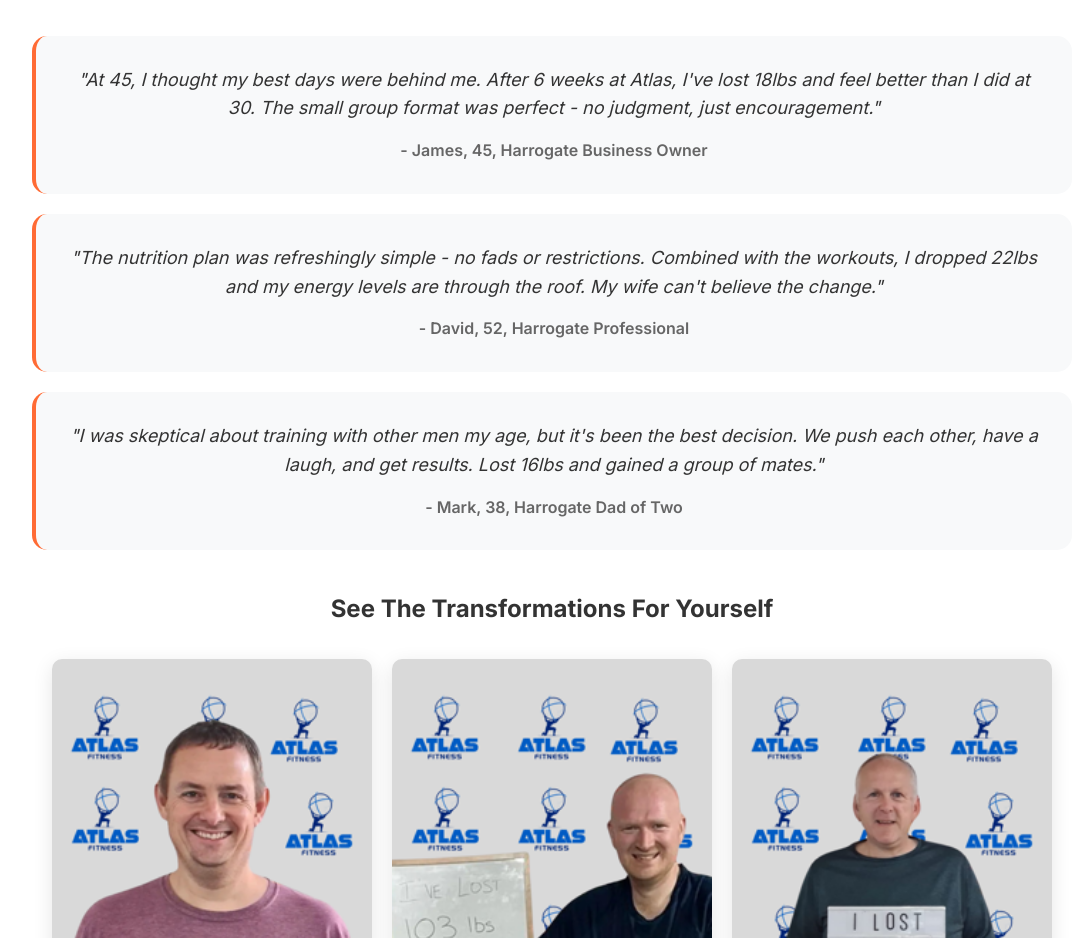
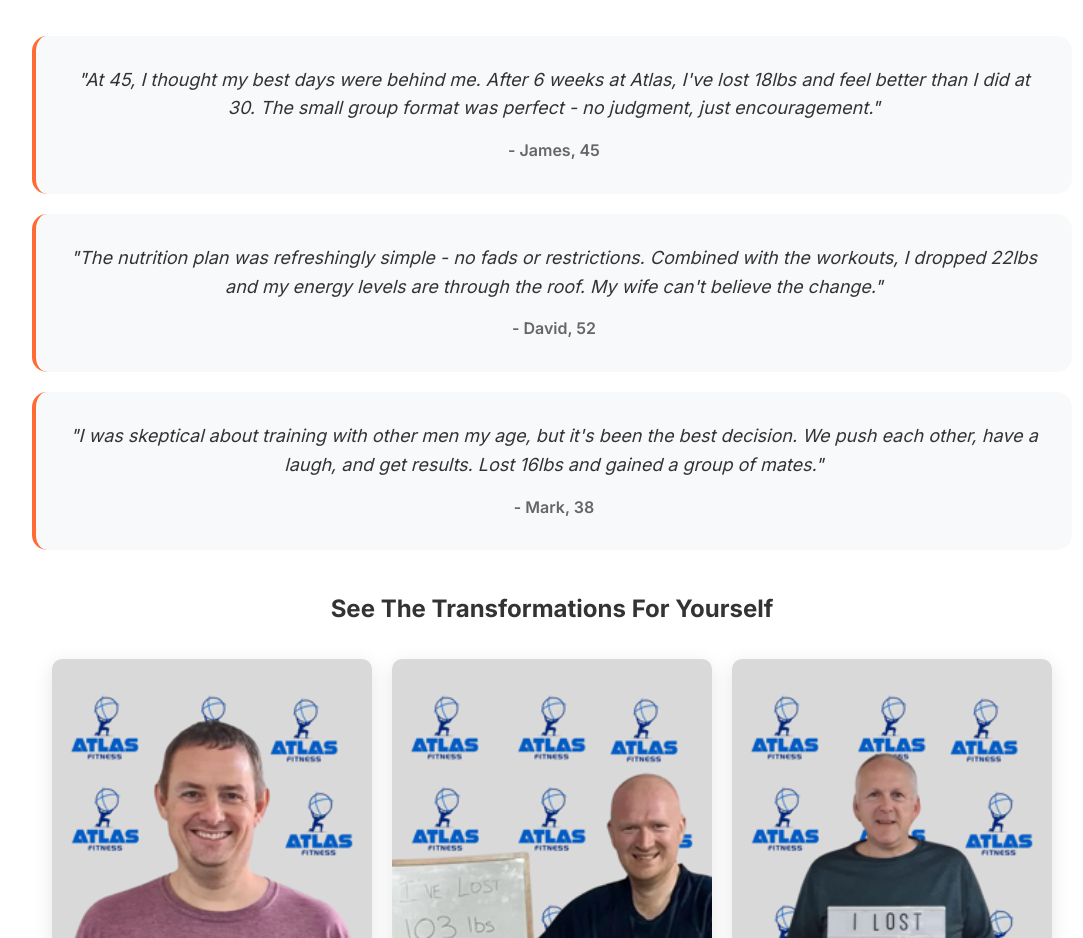
Before and after one commit to Schofield90/atlas-gyms-website, a plain HTML site: page pages/landing/harrogate-mens-transformation.html in a window 1280 px wide. Shown: the part 1560-2498 px from the top of the page, without its empty margins (88-1171 px from the left). Drawn offline with Linux system fonts and the light colour scheme; a script that the page names is missing.

Commit message:
Remove job titles and locations from testimonials, keep only names and ages

```diff
--- a/pages/landing/harrogate-mens-transformation.html
+++ b/pages/landing/harrogate-mens-transformation.html
@@ -575,7 +575,7 @@
                     I've lost 18lbs and feel better than I did at 30. The small group format
                     was perfect - no judgment, just encouragement."
                 </p>
-                <p class="testimonial-author">- James, 45, Harrogate Business Owner</p>
+                <p class="testimonial-author">- James, 45</p>
             </div>
 
             <div class="testimonial">
@@ -584,7 +584,7 @@
                     Combined with the workouts, I dropped 22lbs and my energy levels are
                     through the roof. My wife can't believe the change."
                 </p>
-                <p class="testimonial-author">- David, 52, Harrogate Professional</p>
+                <p class="testimonial-author">- David, 52</p>
             </div>
 
             <div class="testimonial">
@@ -593,7 +593,7 @@
                     the best decision. We push each other, have a laugh, and get results.
                     Lost 16lbs and gained a group of mates."
                 </p>
-                <p class="testimonial-author">- Mark, 38, Harrogate Dad of Two</p>
+                <p class="testimonial-author">- Mark, 38</p>
             </div>
 
             <!-- Visual Transformations Gallery -->
```
